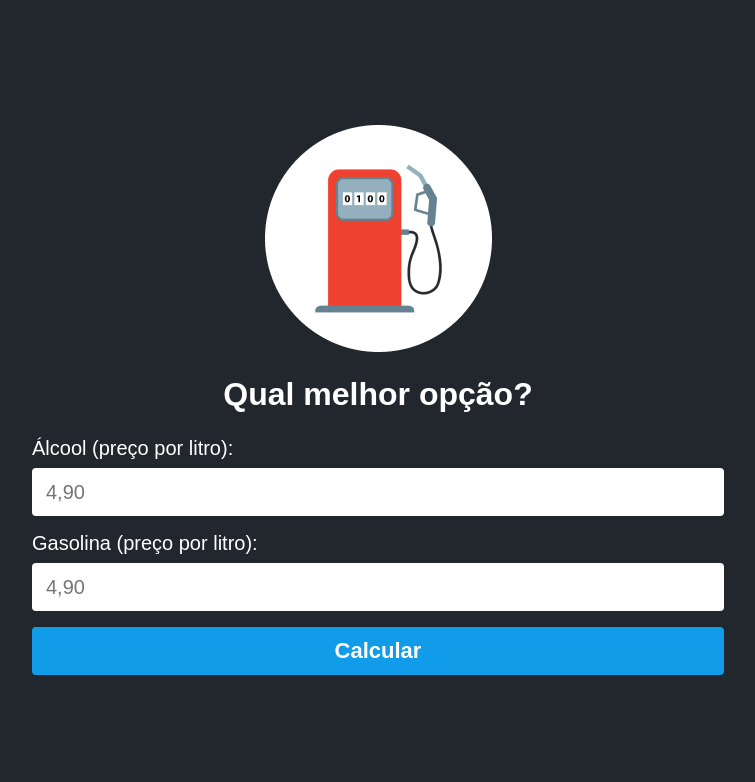
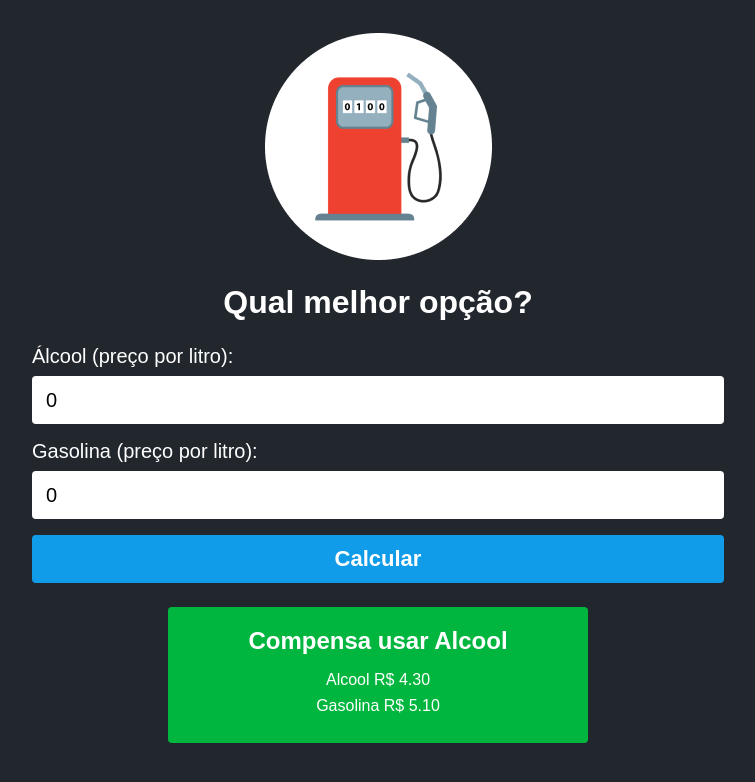
Before and after one commit to Leogom26/calcGasolinaEtanol, a React (Vite) app: page / in a window 1280 px wide. Shown: the top 782 px of the page, without its empty margins (262-1017 px from the left). Built offline with nearby package versions, Linux system fonts and the light colour scheme.

Commit message:
finalizado estilos

```diff
--- a/src/App.css
+++ b/src/App.css
@@ -44,3 +44,31 @@
   font-size: 22px;
   font-weight: bold;
 }
+.result {
+  background-color: #00b63e;
+  width: 100%;
+  max-width: 420px;
+  padding:20px 28px;
+  border-radius: 4px;
+  text-align: center;
+  display:flex;
+  flex-direction:column;
+  margin: 24px 0;
+  transition: transform 0.8s;
+}
+
+.result:hover{
+  transform: scale(1.1);
+}
+
+.result-title{
+  font-weight: bold;
+  font-size: 24px;
+  color: #fff;
+  margin-bottom: 16px;
+}
+
+.result span{
+  color: #fff;
+  margin-bottom: 8px;
+}
--- a/src/App.tsx
+++ b/src/App.tsx
@@ -1,8 +1,27 @@
+import { FormEvent, useState } from 'react'
 import './App.css'
 
 import logoImg from './assets/logo.png'
 
+// Calculo dividir o alcool / gasolina
+// se o resultado for menor de 0.7 compesa usar o alcool
+
 function App() {
+  const [gasolinaInput, setGasolinaInput] = useState(0);
+  const [alcoolInput, setAlcoolInput] = useState(0);
+
+  function calcular(event: FormEvent){
+    event.preventDefault();
+
+    const calculo = (alcoolInput / gasolinaInput);
+
+    if(calculo <= 0.7){
+      alert('compensa usar Alcool')
+    }else {
+      alert('compensa usar Gasolina')
+    }
+  }
+
   return (
     <div>
       <main className="container">
@@ -13,7 +32,7 @@ function App() {
         />
         <h1 className="title">Qual melhor opção?</h1>
 
-        <form className="form">
+        <form className="form" onSubmit={calcular}>
           <label>Álcool (preço por litro):</label>
           <input
             className="input"
@@ -22,6 +41,8 @@ function App() {
             min="1"
             step="0.01"
             required
+            value={alcoolInput}
+            onChange={(e) => setAlcoolInput(Number(e.target.value))}
           />
 
           <label>Gasolina (preço por litro):</label>
@@ -32,10 +53,19 @@ function App() {
             min="1"
             step="0.01"
             required
+            value={gasolinaInput}
+            onChange={(e) => setGasolinaInput(Number(e.target.value))}
           />
 
           <input className="button"  type="submit" value="Calcular"/>
         </form>
+
+        <section className='result'>
+          <h2 className='result-title'>Compensa usar Alcool</h2>
+
+          <span>Alcool R$ 4.30</span>
+          <span>Gasolina R$ 5.10</span>
+        </section>
 
       </main>
     </div>
```
